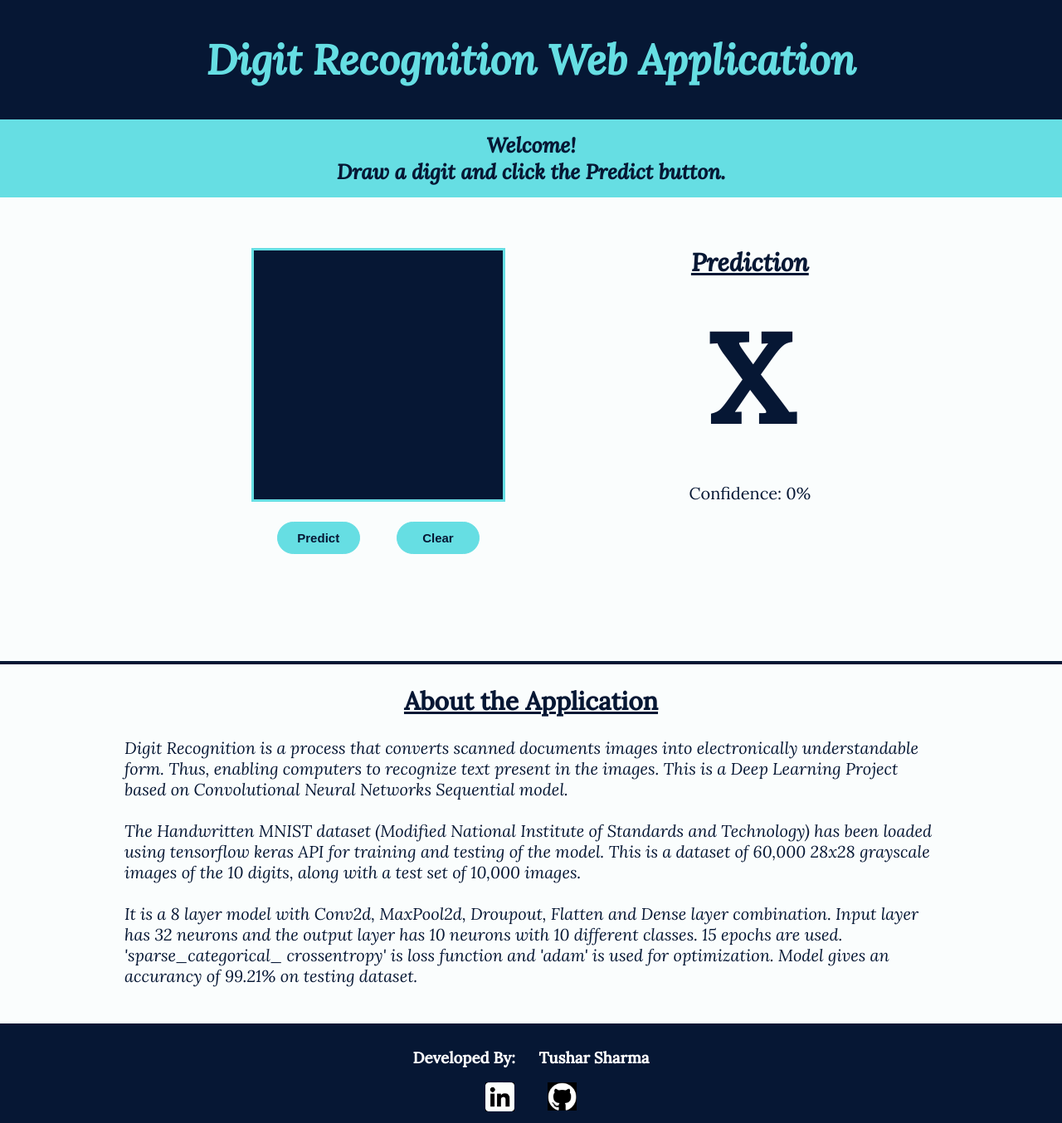
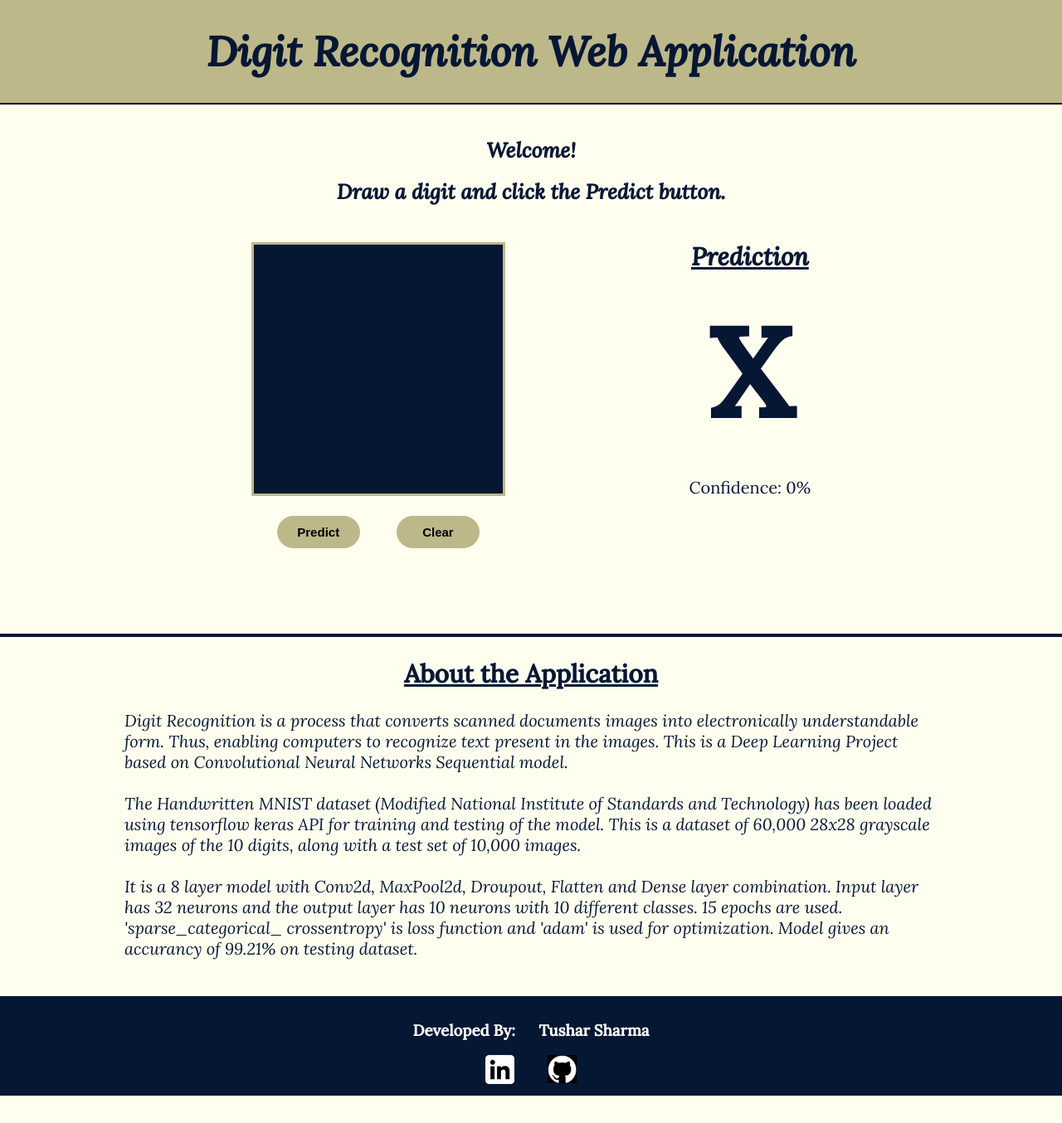
Before and after one commit to Tushar0804/Digit-Recogniser-Web-Application, a PHP site: page / in a window 1280 px wide. Shown: the whole page at 83% size. After the commit the page ends 1321 px from the top, so only its background shows below. Run offline with PHP 8.4, Linux system fonts and the light colour scheme; a map, chart or similar area stays blank; some libraries are stand-ins or nearby versions.

Commit message:
Update styles.css

```diff
--- a/css/styles.css
+++ b/css/styles.css
@@ -2,33 +2,32 @@ body{
     margin: 0;
     padding: 0;
     font-family: 'Lora', serif;
-    background-color: rgb(250, 253, 253);
+    background-color: #FFFFF0;
     color: rgb(6 23  52);
 }
 
 .title{
     margin: 0px;
-    padding: 40px;
+    padding: 30px;
     text-align: center;
     font-size: 50px;
     font-style: italic;
-    background-color: rgb(6 23  52);
-    color: rgb(102, 222, 227);
+    background-color: #BCB88A;
+    border-bottom: 2px solid black;
 }
 
 .welcome{
-    margin: 0px;
-    padding: 15px;
+    margin-top: 30px;
+    margin-bottom: 0px;
+    line-height: 2;
     text-align: center;
     font-size: 25px;
     font-style: oblique;
-    background-color: rgb(102, 222, 227);
-
 }
 
 #content{
     margin: 0px;
-    padding: 2% 15%;
+    padding: 0% 15%;
     min-height: 500px;
 }
 
@@ -55,34 +54,29 @@ body{
 }
 
 #myCanvas{
-    border: 3px solid rgb(102, 222, 227);
-    background-color: rgb(6 23  52);
+    border: 3px solid #BCB88A;
+    background-color: black;
 }
 
 .button{
     margin: 20px;
 }
-
 .btn{
     padding: 10px;
     width: 100px;
     font-size: 15px;
     font-weight: bold;
-    background-color:rgb(102, 222, 227);
-    border: 1px solid rgb(102, 222, 227);
+    background-color:#BCB88A;
+    border: 1px solid #BCB88A;
     border-radius: 20px;
-    color:rgb(6, 23, 52);
 }
-
 .btn:hover{
-    background-color: rgb(6 23  52);
-    color: rgb(102, 222, 227);
+    background-color: #BCB88A;
+    border: 2px solid black;
 }
-
 #predict_button{
     margin-right: 20px;
 }
-
 #clear_button{
     margin-left: 20px;
 }
@@ -107,6 +101,7 @@ body{
     padding-top: 10px;
     font-size: 20px;
 }
+
 
 .hr1{
     border: 2px solid rgb(6, 23, 52);
@@ -134,16 +129,13 @@ body{
     background-color: rgb(6 23  52);
     color: white;
 }
-
 #developer{
     flex-basis: 100%;
     text-align: center;
 }
-
 #linkedin{
     padding-right: 20px;
 }
-
 #github{
     padding-left: 20px;
 }
```
